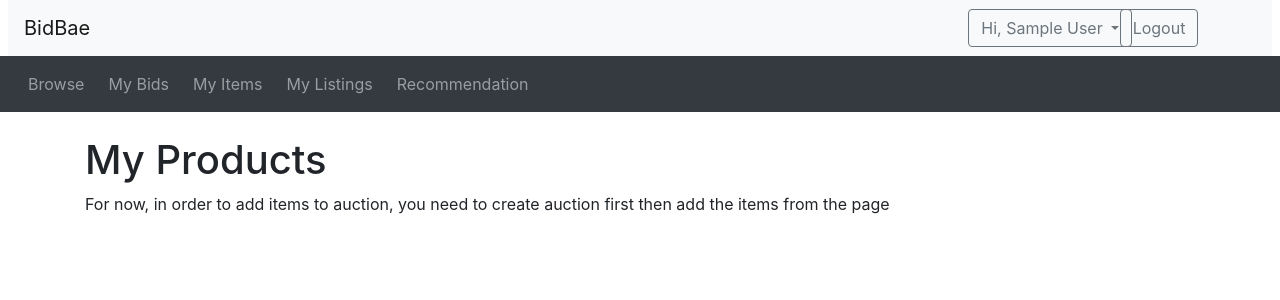
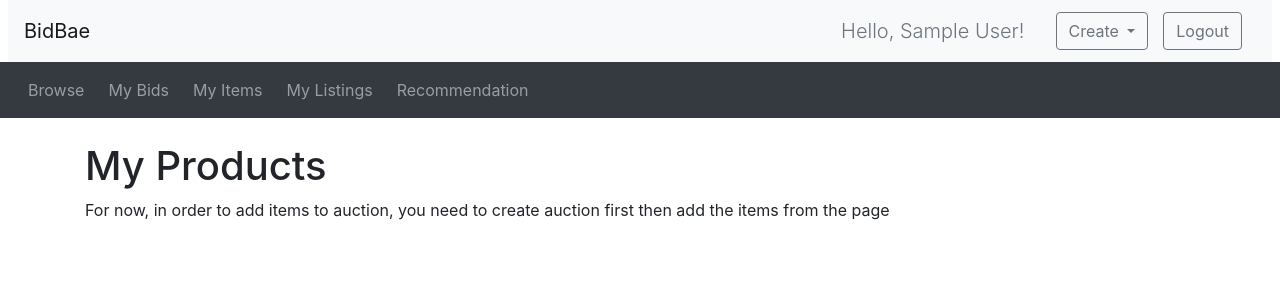
Before and after one commit to edt-dbms-group-11/bid_bae, a PHP site: page /item_list.php in a window 1280 px wide. Shown: the top 300 px of the page. Run offline with PHP 8.4, Linux system fonts and the light colour scheme; the visitor is signed in with stand-in values (Sample User, id 1); data that the repository does not hold is empty; some libraries are stand-ins or nearby versions.

Commit message:
Some quick fixes

```diff
--- a/header.php
+++ b/header.php
@@ -41,10 +41,13 @@ if (!isset($_SESSION) || $_SESSION == null) {
 				if (isset($_SESSION['is_logged_in']) && $_SESSION['is_logged_in'] == true) {
 					echo "<div class='container'>
 						<div class='row'>
-							<div class='col-6'>
+							<div class='col-6 p-2 lead text-center text-secondary'>
+								Hello, $display_name!
+							</div>
+							<div class='col-3 mt-1'>
 									<div class='dropdown'>
 											<button class='btn btn-outline-secondary dropdown-toggle' type='button' id='dropdownMenuButton' data-toggle='dropdown' aria-haspopup='true' aria-expanded='false'>
-													Hi, $display_name
+													Create
 											</button>
 											<div class='dropdown-menu' aria-labelledby='dropdownMenuButton'>
 											<a class='dropdown-item' href='create_item.php'>Create New Item</a>
@@ -53,7 +56,7 @@ if (!isset($_SESSION) || $_SESSION == null) {
 											</div>
 									</div>
 							</div>
-							<div class='col-6'>
+							<div class='col-3 mt-1'>
 									<button class='btn btn-outline-secondary'>
 										<a class='text-secondary' href='logout.php'>Logout</a>
 									</button>
--- a/item_list.php
+++ b/item_list.php
@@ -1,7 +1,6 @@
 <!-- Fn -->
 <?php
 
-  include_once('session_check.php');
   include_once('header.php');
   include_once('database.php');
 
```
